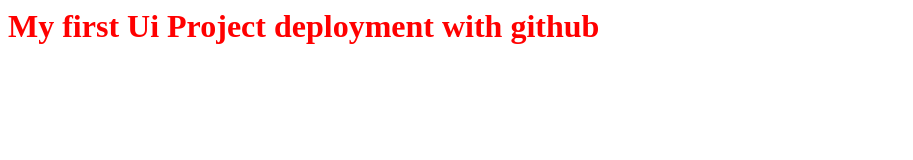
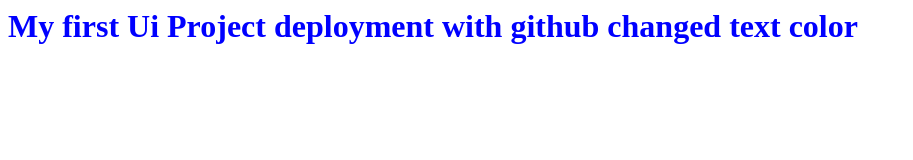
Before and after one commit to sameer9314/uiHostingDeployment, a plain HTML site: page index.html in a window 1280 px wide. Shown: the whole page, without its empty margins (0-913 px from the left). Drawn offline with Linux system fonts and the light colour scheme.

Commit message:
first commit

```diff
--- a/index.html
+++ b/index.html
@@ -5,9 +5,9 @@
 </head>
 
 <body>
-    <h1 style="color: red">
+    <h1 style="color: blue">
 
-        My first Ui Project deployment with github
+        My first Ui Project deployment with github changed text color
     </h1>
 </body>
 
```
Also changed, not shown: 1 other file.
